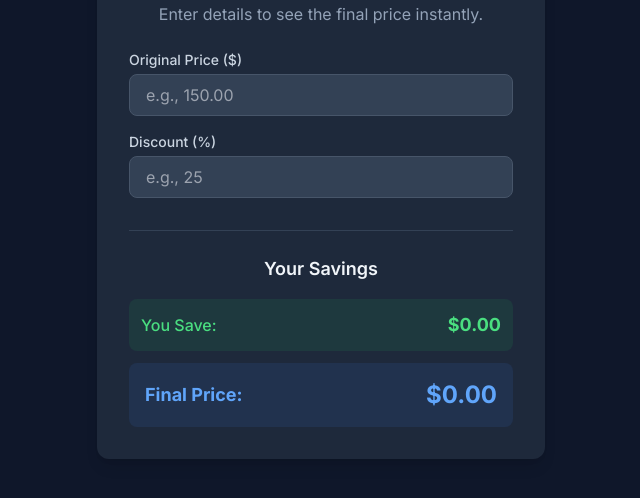
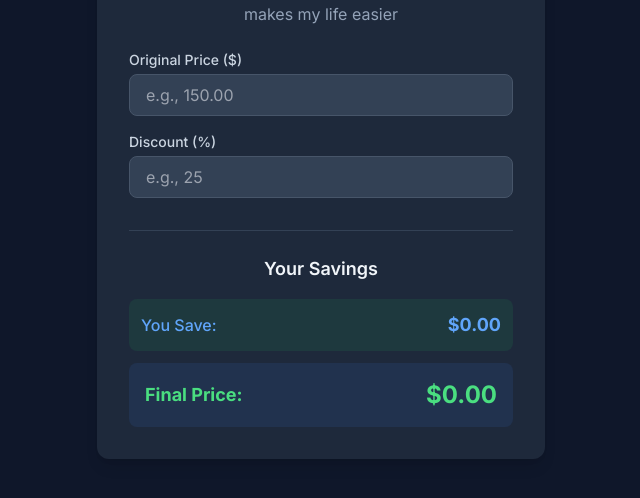
Before and after one commit to g33kenn/discount, a plain HTML site: page index.html in a window 1280 px wide. Shown: the part 206-704 px from the top of the page, without its empty margins (319-959 px from the left). Drawn offline with nearby package versions, Linux system fonts and the light colour scheme.

Commit message:
Update index.html
Updated subtitle
changed colors in Your Savings section

```diff
--- a/index.html
+++ b/index.html
@@ -30,7 +30,7 @@
 
         <header class="mb-6 text-center">
             <h1 class="text-2xl md:text-3xl font-bold text-slate-100">Discount Calculator</h1>
-            <p class="text-slate-400 mt-1">Enter details to see the final price instantly.</p>
+            <p class="text-slate-400 mt-1">makes my life easier</p>
         </header>
 
         <!-- Main calculation form -->
@@ -54,13 +54,13 @@
             <div class="space-y-3">
                 <!-- Amount Saved -->
                 <div class="flex justify-between items-center bg-green-500/10 p-3 rounded-lg">
-                    <span class="text-green-400 font-medium">You Save:</span>
-                    <span id="savedAmount" class="text-lg font-bold text-green-400">$0.00</span>
+                    <span class="text-blue-400 font-medium">You Save:</span>
+                    <span id="savedAmount" class="text-lg font-bold text-blue-400">$0.00</span>
                 </div>
                 <!-- Final Price -->
                 <div class="flex justify-between items-center bg-blue-500/10 p-4 rounded-lg">
-                    <span class="text-blue-400 font-bold text-lg">Final Price:</span>
-                    <span id="finalPrice" class="text-2xl font-bold text-blue-400">$0.00</span>
+                    <span class="text-green-400 font-bold text-lg">Final Price:</span>
+                    <span id="finalPrice" class="text-2xl font-bold text-green-400">$0.00</span>
                 </div>
             </div>
         </div>
```
